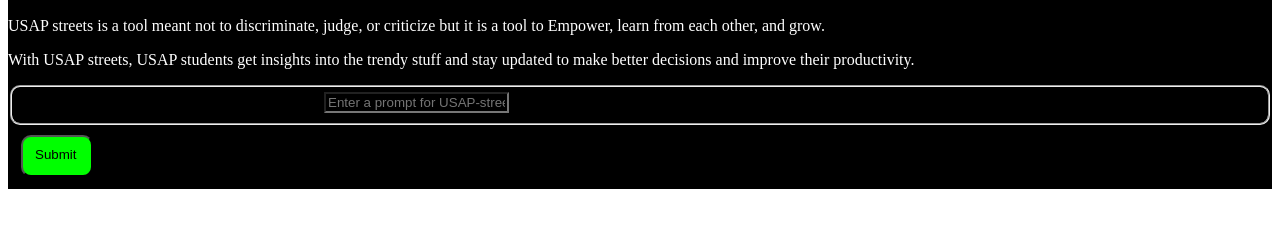
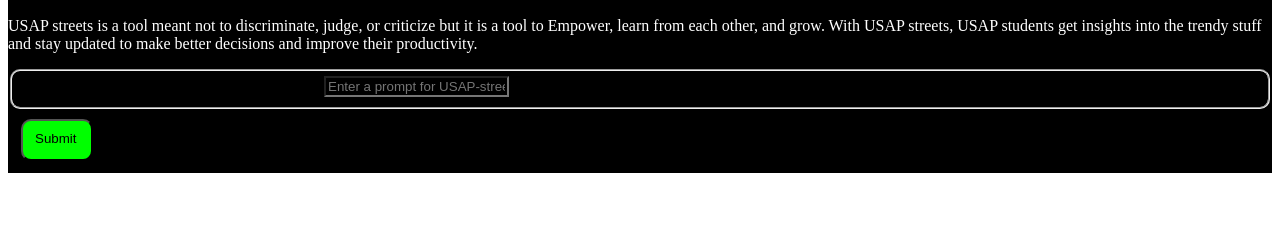
Before and after one commit to Newmarahx/usap-streets, a plain HTML site: page index.html in a window 1280 px wide. Shown: the part 59-286 px from the top of the page. Drawn offline with Linux system fonts and the light colour scheme.

```diff
--- a/index.html
+++ b/index.html
@@ -11,9 +11,7 @@
             <section class="page">
                 <h1>USAP Streets</h1>
                 <p class="text">USAP streets is a tool meant not to discriminate, judge, or criticize but it is a tool to Empower, learn from each other, and grow.
-
-                </p>
-                <p class="text">With USAP streets,  USAP students get insights into the trendy stuff and stay updated to make better decisions and improve their productivity.</p>
+                    With USAP streets,  USAP students get insights into the trendy stuff and stay updated to make better decisions and improve their productivity.</p>
 
                 <form>
                 <fieldset class="input">
```
